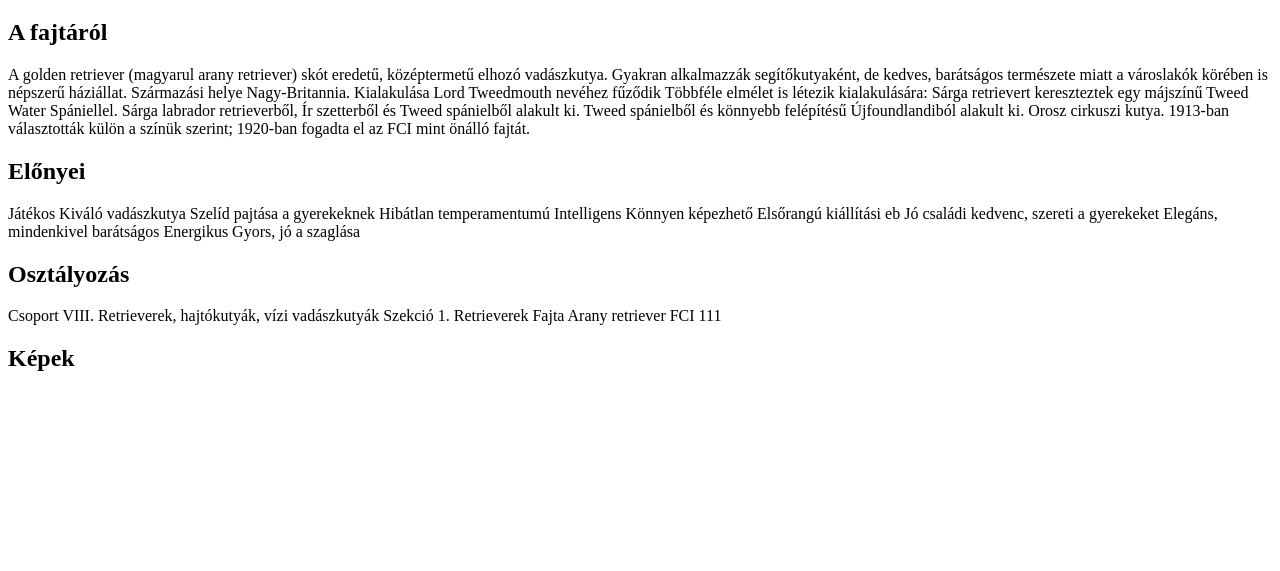
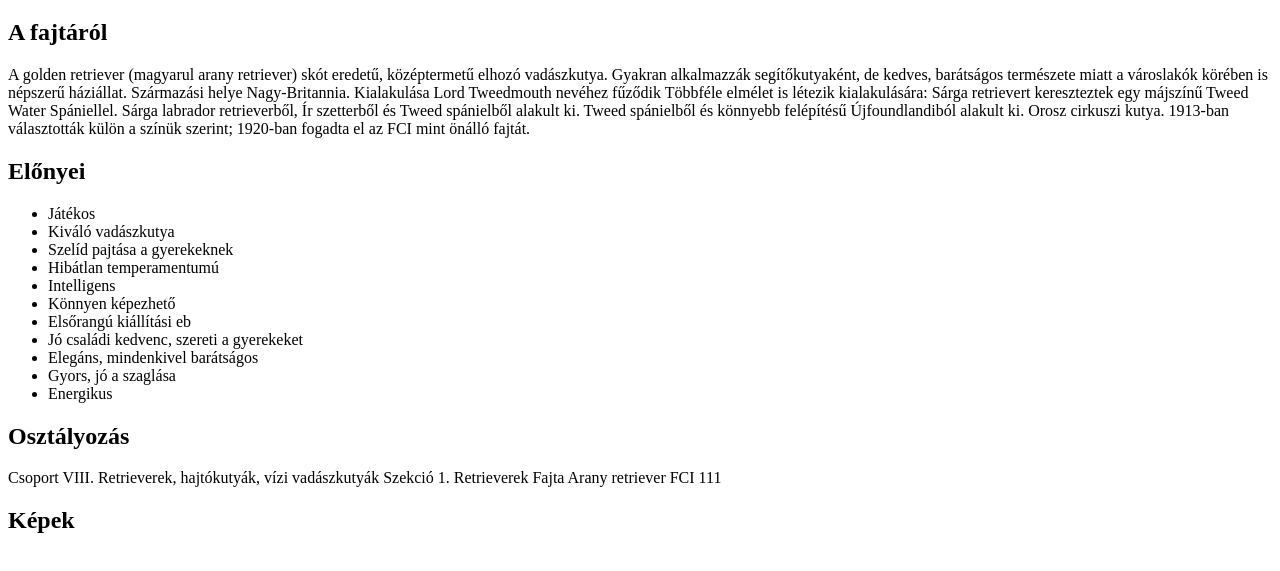
Before and after one commit to Gerecchi/kutyafajtak-html, a plain HTML site: page img/golden-retriever.html in a window 1280 px wide. Shown: the part 95-666 px from the top of the page. Drawn offline with Linux system fonts and the light colour scheme.

Commit message:
nem tudom mit kene ideirni

```diff
--- a/img/golden-retriever.html
+++ b/img/golden-retriever.html
@@ -29,17 +29,19 @@
         1913-ban választották külön a színük szerint; 1920-ban fogadta el az FCI mint önálló fajtát.
         <h2>Előnyei</h2>
 
-        Játékos
-        Kiváló vadászkutya
-        Szelíd pajtása a gyerekeknek
-        Hibátlan temperamentumú
-        Intelligens
-        Könnyen képezhető
-        Elsőrangú kiállítási eb
-        Jó családi kedvenc, szereti a gyerekeket
-        Elegáns, mindenkivel barátságos
-        Energikus
-        Gyors, jó a szaglása
+        <ul>
+            <li>Játékos</li>
+            <li>Kiváló vadászkutya</li>
+            <li> Szelíd pajtása a gyerekeknek</li>
+            <li>Hibátlan temperamentumú</li>
+            <li>Intelligens</li>
+            <li>Könnyen képezhető</li>
+            <li>Elsőrangú kiállítási eb</li>
+            <li> Jó családi kedvenc, szereti a gyerekeket</li>
+            <li> Elegáns, mindenkivel barátságos</li>
+            <li>Gyors, jó a szaglása</li>
+            <li>Energikus</li>
+        </ul>
 
         <h2>Osztályozás</h2>
 
```
